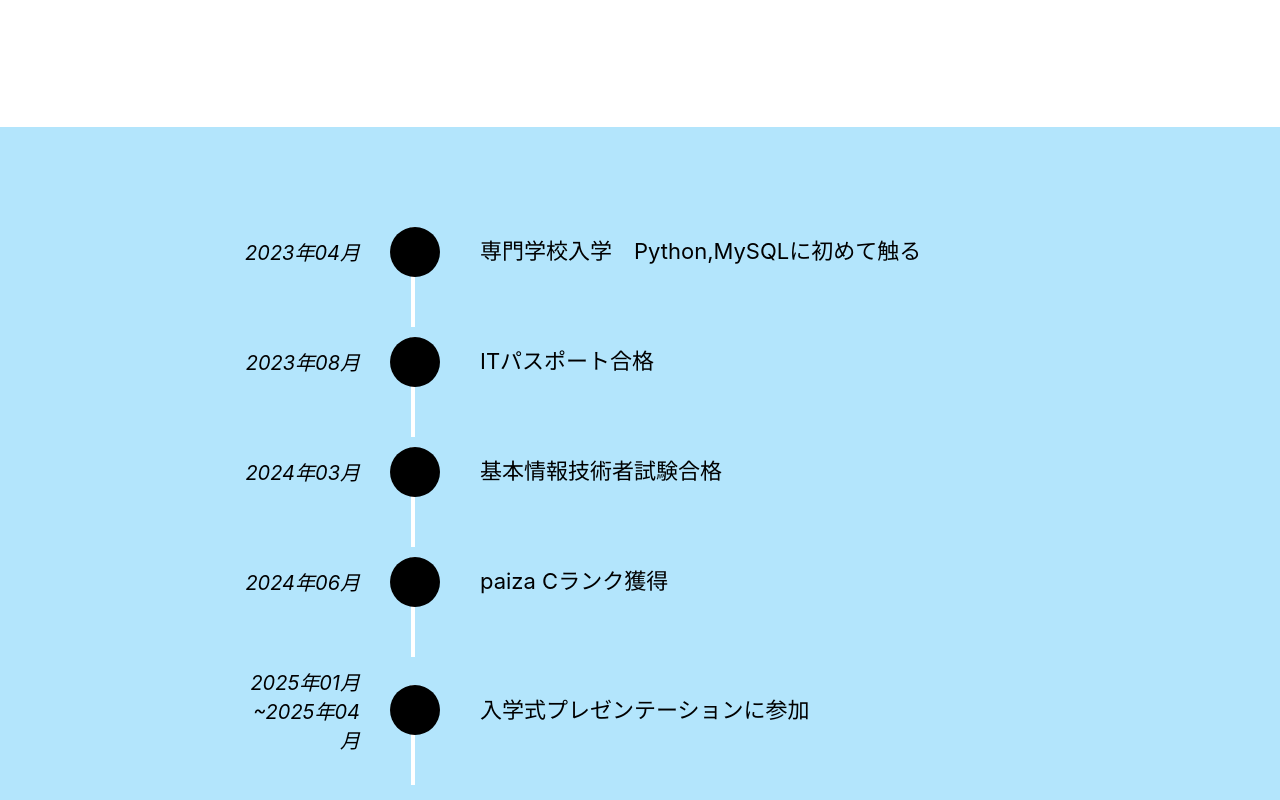
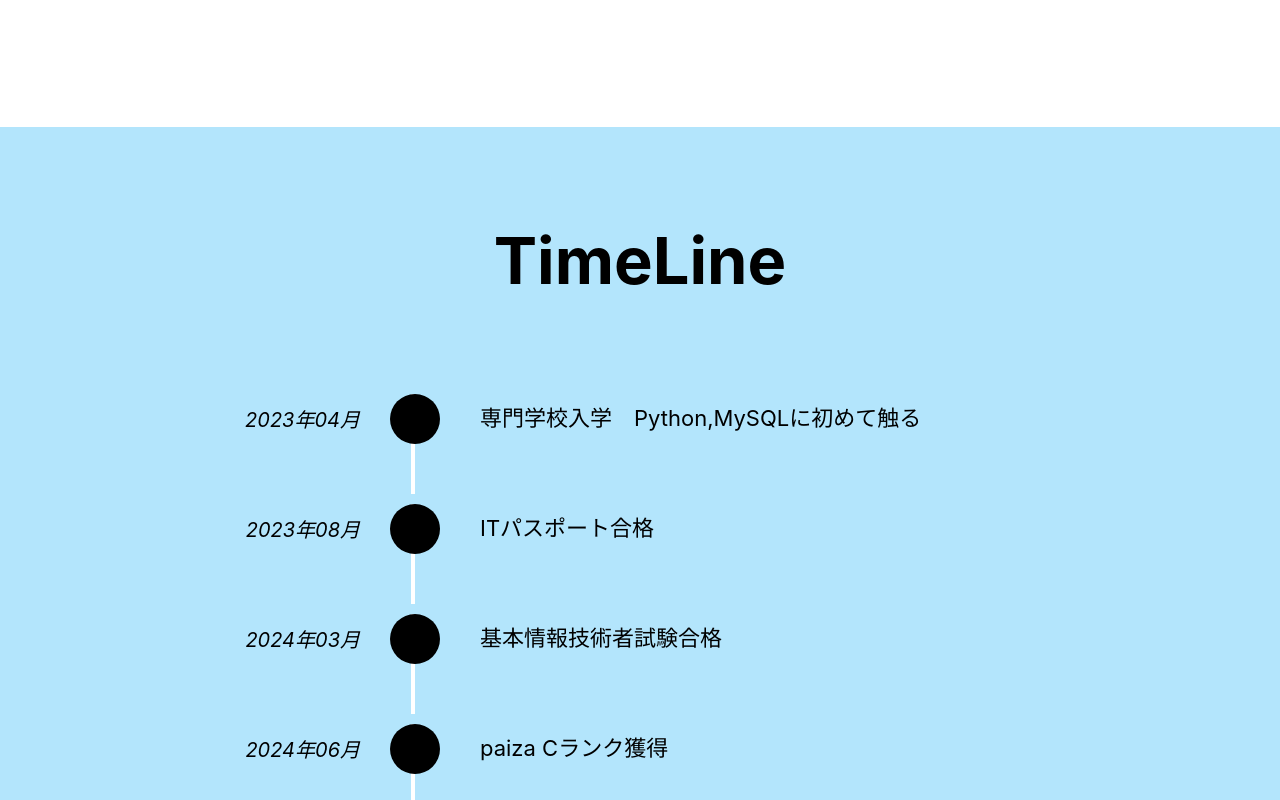
Before and after one commit to haru-0035-git/my-page, a React (Create React App) app: page / in a window 1280 px wide. Shown: the part 1256-2056 px from the top of the page. Built offline with nearby package versions, Linux system fonts and the light colour scheme.

Commit message:
timelineの微調整

```diff
--- a/src/components/Timeline.tsx
+++ b/src/components/Timeline.tsx
@@ -12,6 +12,9 @@ const timelineData = [
 const Timeline: React.FC = () => {
   return (
     <section style={{ backgroundColor: "#b3e5fc", padding: "40px 20px" }}>
+      <h1 style={{ textAlign: "center", fontSize: "65px", fontStyle: "bold" }}>
+        TimeLine
+      </h1>
       <div
         style={{
           maxWidth: "800px",
```
